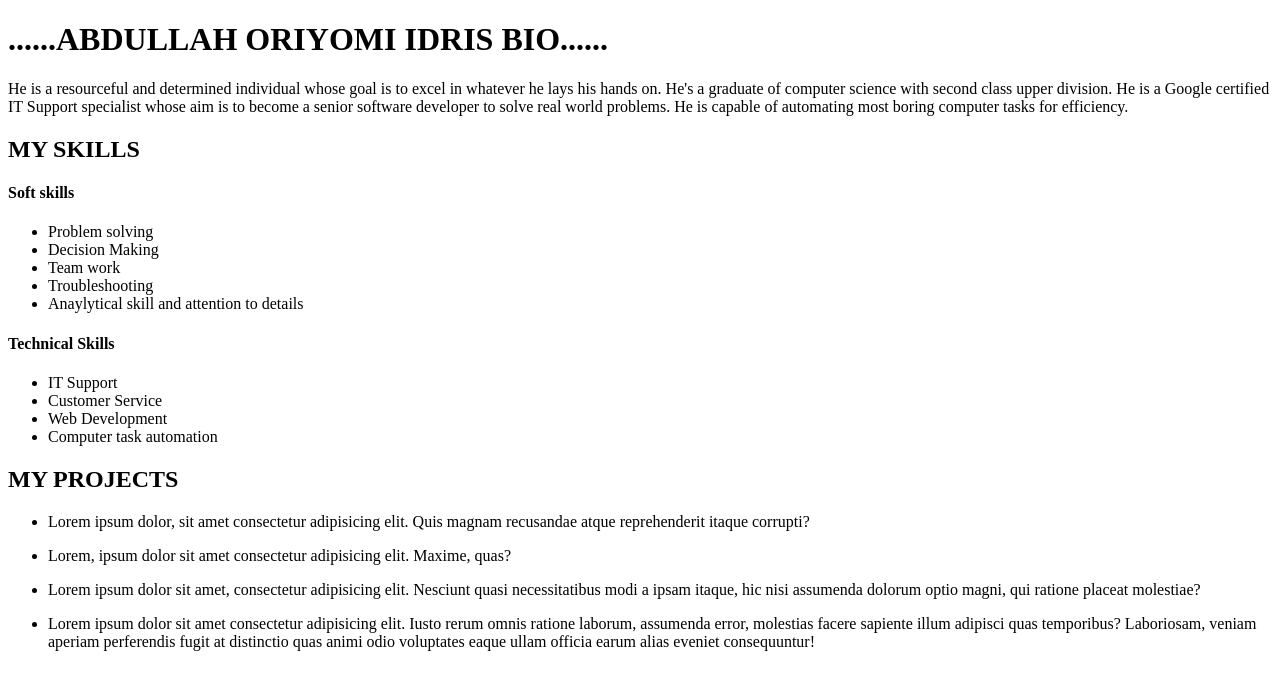
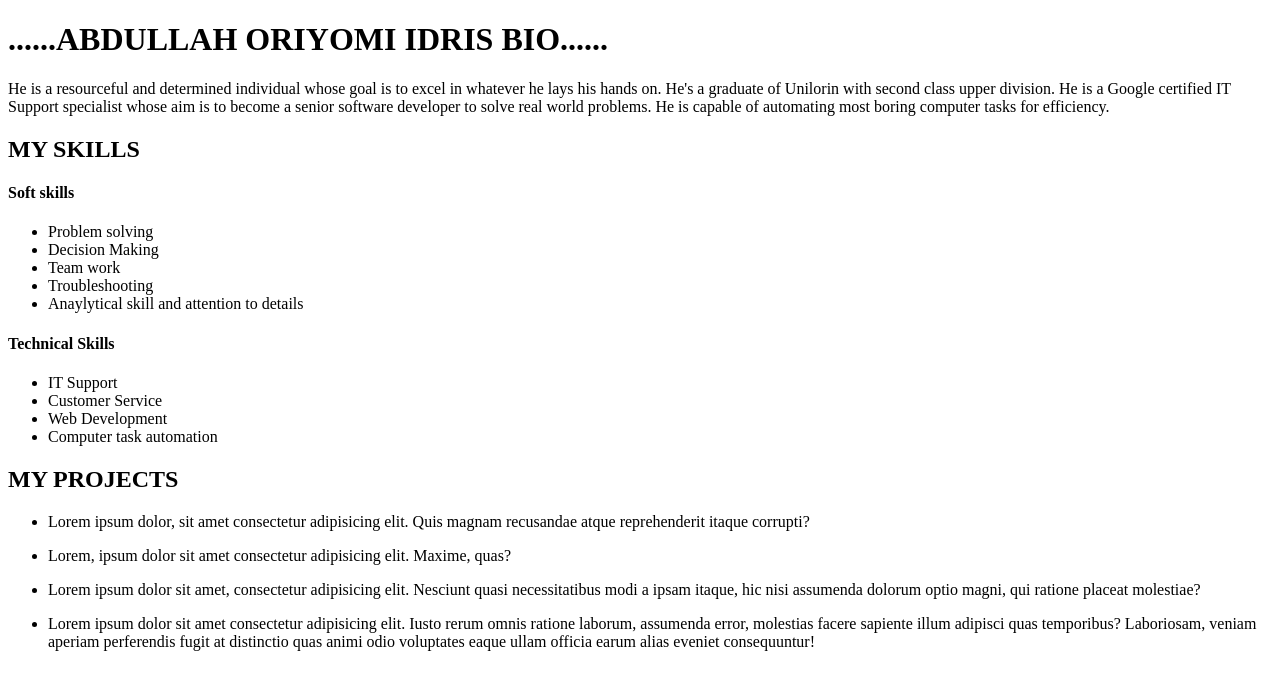
Before and after one commit to yomabd/univel_week2, a plain HTML site: page week1/week1.html in a window 1280 px wide. Drawn offline with Linux system fonts and the light colour scheme.

```diff
--- a/week1/week1.html
+++ b/week1/week1.html
@@ -9,7 +9,7 @@
 <body>
     <h1>......ABDULLAH ORIYOMI IDRIS BIO......</h1>
 
-    <P>He is a resourceful and determined individual whose goal is to excel in whatever he lays his hands on. He's a graduate of computer science with second class upper division. He is a Google certified IT Support specialist whose aim is to become a senior software developer to solve real world problems. He is capable of automating most boring computer tasks for efficiency.</P>
+    <P>He is a resourceful and determined individual whose goal is to excel in whatever he lays his hands on. He's a graduate of Unilorin with second class upper division. He is a Google certified IT Support specialist whose aim is to become a senior software developer to solve real world problems. He is capable of automating most boring computer tasks for efficiency.</P>
     <h2>MY SKILLS</h2>
     <h4>Soft skills</h4>
     <ul>
```
